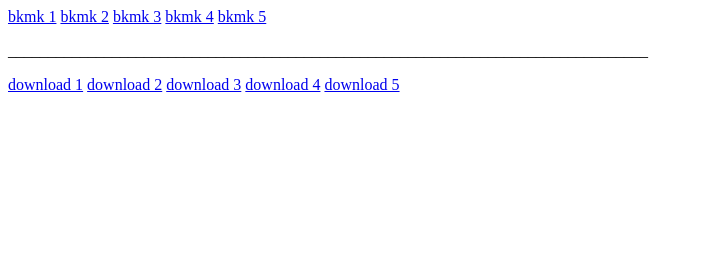
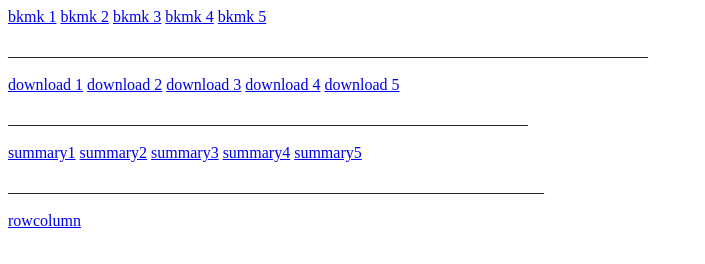
Before and after one commit to Tejnath1728/tasks-8, a plain HTML site: page index.html in a window 1280 px wide. Shown: the whole page, without its empty margins (0-705 px from the left). Drawn offline with Linux system fonts and the light colour scheme.

Commit message:
Update index.html

```diff
--- a/index.html
+++ b/index.html
@@ -27,5 +27,23 @@
     <a href="./download4.html">download 4</a>
 
     <a href="./download5.html">download 5</a>
+
+      <p>_________________________________________________________________</p>
+
+    <a href="./summary1.html">summary1</a>
+
+    <a href="./summary2.html">summary2</a>
+
+
+    <a href="./summary3.html">summary3</a>
+
+    <a href="./summary4.html">summary4</a>
+
+    <a href="./summary5.html">summary5</a>
+
+    <p>___________________________________________________________________</p>
+
+    <a href="./rowcolumn.html">rowcolumn</a>
+
 </body>
 </html>
```
